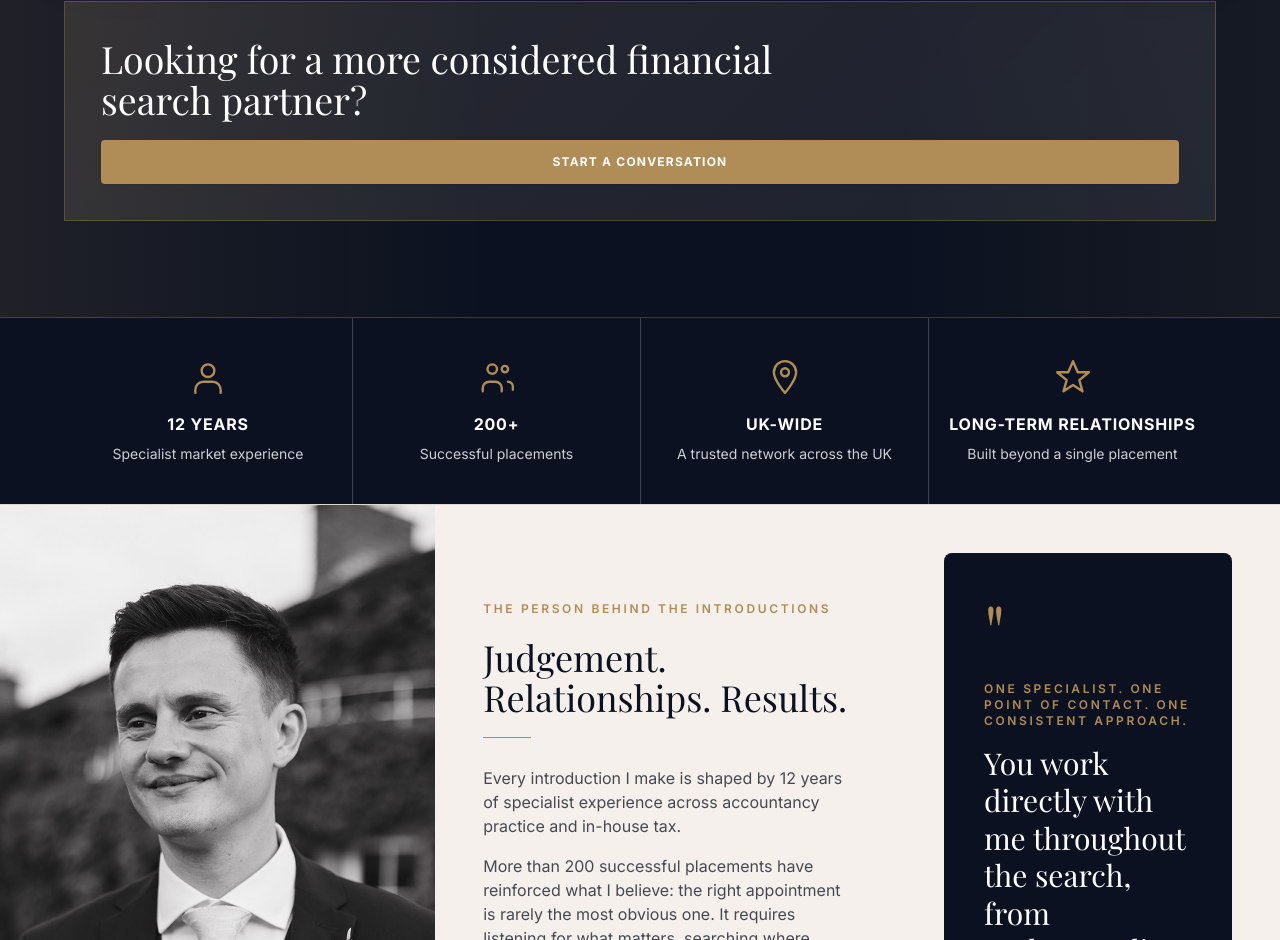
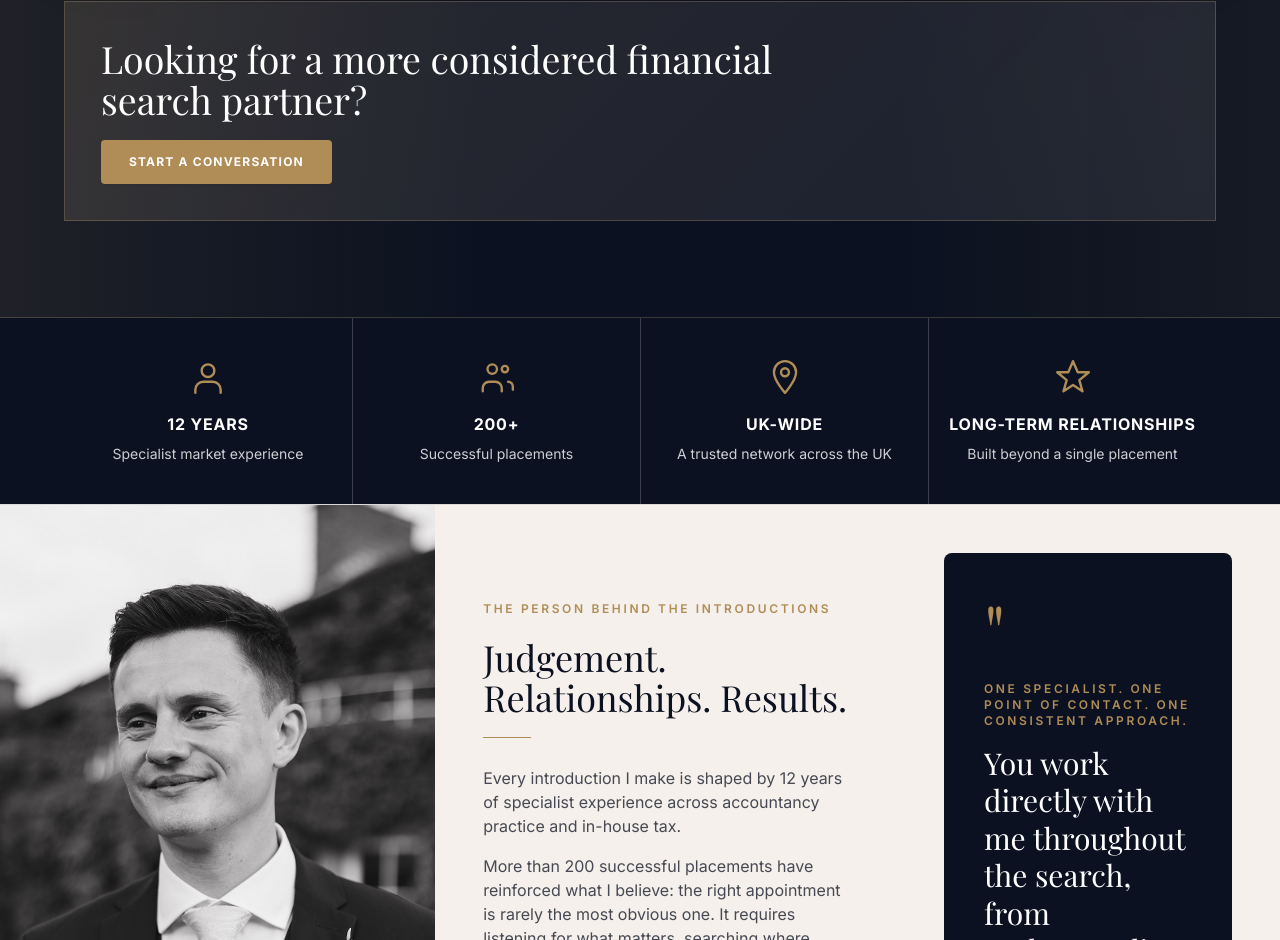
Before and after one commit to WH-93/website-skeleton-1, a Next.js app: page /about in a window 1280 px wide. Shown: the part 3327-4267 px from the top of the page. Built offline with nearby package versions, Linux system fonts and the light colour scheme; a web font is replaced by a local one.

Commit message:
fix(about): constrain CTA button width on desktop

```diff
--- a/src/app/about/aboutStory.css
+++ b/src/app/about/aboutStory.css
@@ -91,7 +91,7 @@
 }
 
 .about-story-cta-copy { max-width: 42rem; font-size: clamp(1.6rem, 6vw, 2.35rem); line-height: 1.08; }
-.about-story-cta-link { align-self: flex-start; }
+.about-story-cta-link { align-self: flex-start; justify-self: start; width: auto; }
 
 @media (max-width: 767px) {
   .about-story-card-shell { grid-template-columns: 1fr; gap: 1rem; }
```
